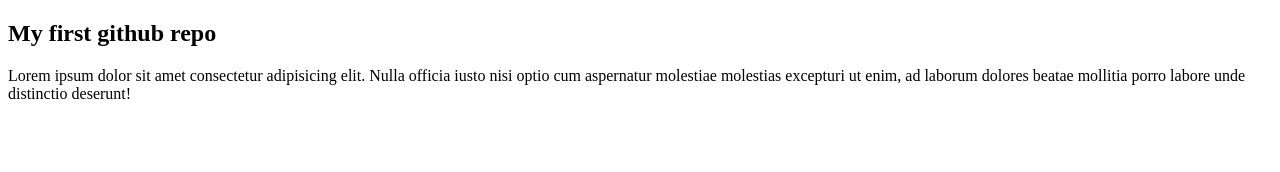
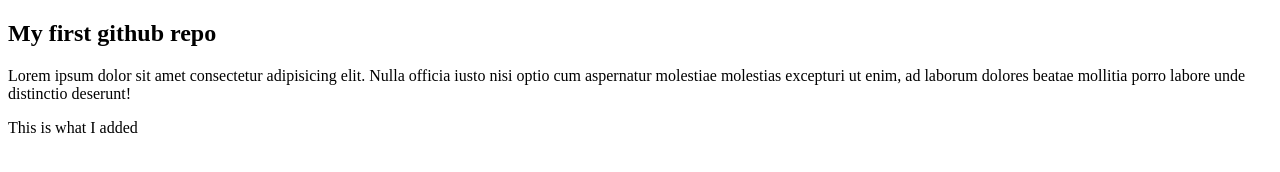
Before and after one commit to zobairgithub/first-project, a plain HTML site: page index.html in a window 1280 px wide. Drawn offline with Linux system fonts and the light colour scheme.

Commit message:
Update index.html

```diff
--- a/index.html
+++ b/index.html
@@ -9,5 +9,6 @@
 <body>
   <h2>My first github repo</h2>
   <p>Lorem ipsum dolor sit amet consectetur adipisicing elit. Nulla officia iusto nisi optio cum aspernatur molestiae molestias excepturi ut enim, ad laborum dolores beatae mollitia porro labore unde distinctio deserunt!</p>
-</body>
+  <p>This is what I added</p>
+  </body>
 </html>
```
